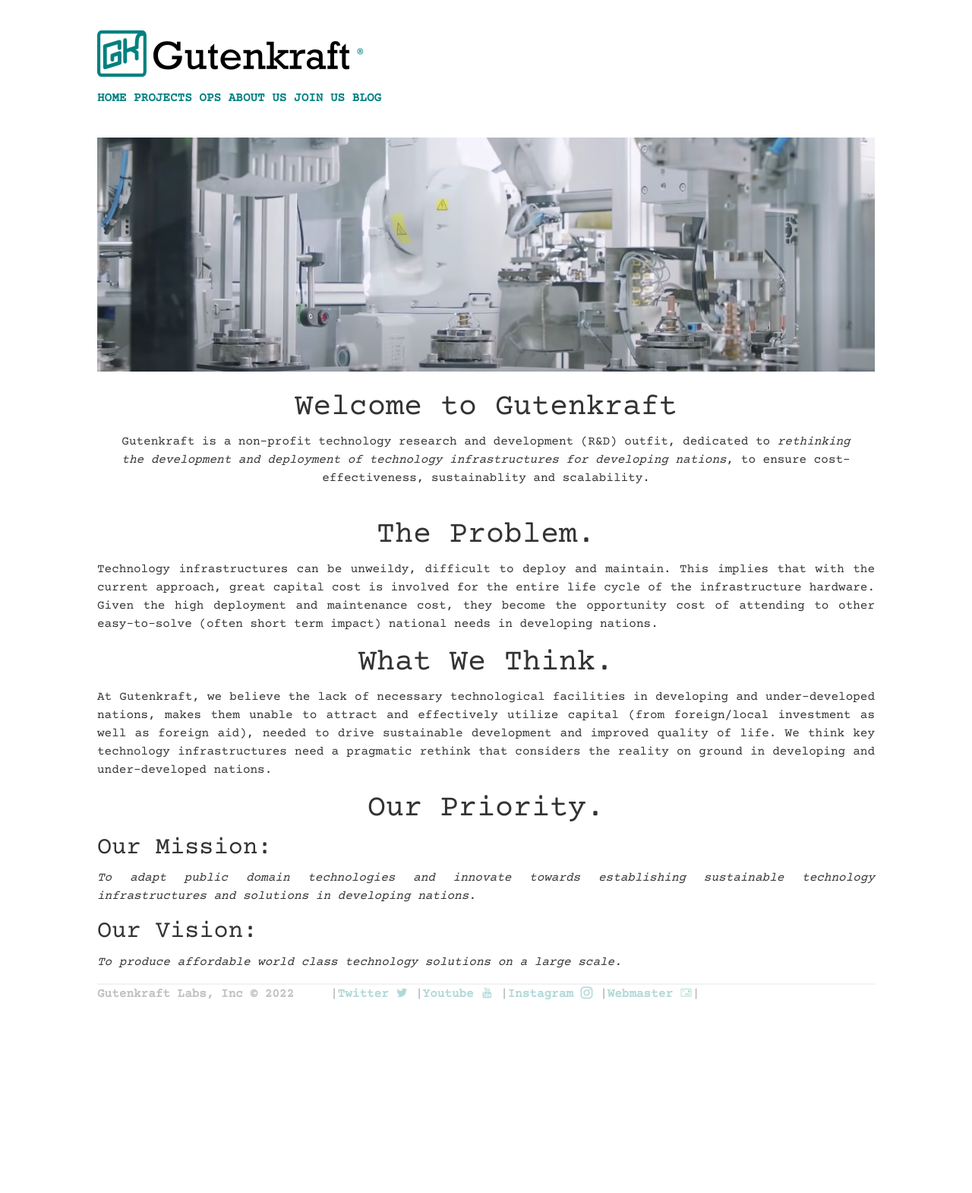
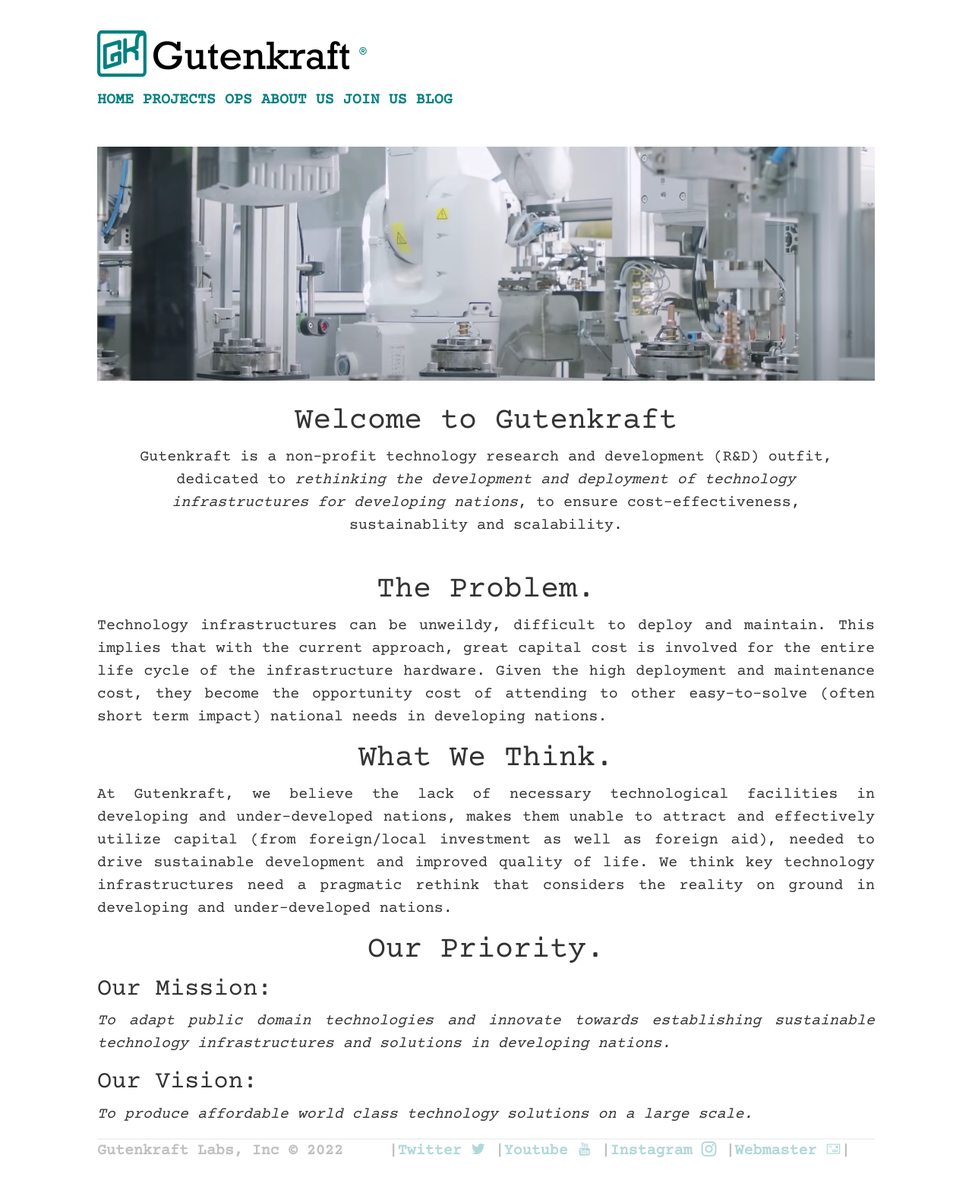
Before and after one commit to oferonmi/datafilik.github.io, a Jekyll site: the page built from index.html, in a window 1280 px wide. Shown: the whole page at 76% size. Built offline with Jekyll 4.4.1, drawn with Linux system fonts in a browser that asks for light colours; some web fonts are replaced; before the commit the page ends 1360 px from its top, so only the background shows below that.

Commit message:
font size change

```diff
--- a/css/main.css
+++ b/css/main.css
@@ -19,7 +19,7 @@ body {
     /* font-family: 'Cutive Mono', 'Overpass Mono', 'Courier Prime', 'Space Mono', 'Fira Code'; */
     /* font-family: 'Fira Code', 'Cutive Mono', 'Overpass Mono', 'Courier Prime', 'Space Mono'; */
     color: #333;
-    font-size: 16px;
+    font-size: 20px;
 }
 
 nav{
@@ -52,7 +52,7 @@ a:hover {
 
 p {
     /* font-size: 1.5em; */
-    font-size: 16px;
+    /* font-size: 20px; */
 }
 
 header{
@@ -66,12 +66,12 @@ footer {
     opacity: 0.3;
     border-top: 2.5px solid #d5d5d5;
     /* font-size: 1.2em; */
-    font-size: 16px;
+    /* font-size: 20px; */
 }
 
 ul.posts {
     margin: 20px auto 40px;
-    font-size: 16px;
+    /* font-size: 20px; */
     /* font-size: 1.5em; */
 }
 
@@ -82,7 +82,7 @@ ul.posts li {
 ul.ops,  ul.embedtools, ul.cadmtools {
     margin: 20px auto 40px;
     /* font-size: 1.5em; */
-    font-size: 16px;
+    /* font-size: 20px; */
     list-style: none;
 }
 
```
